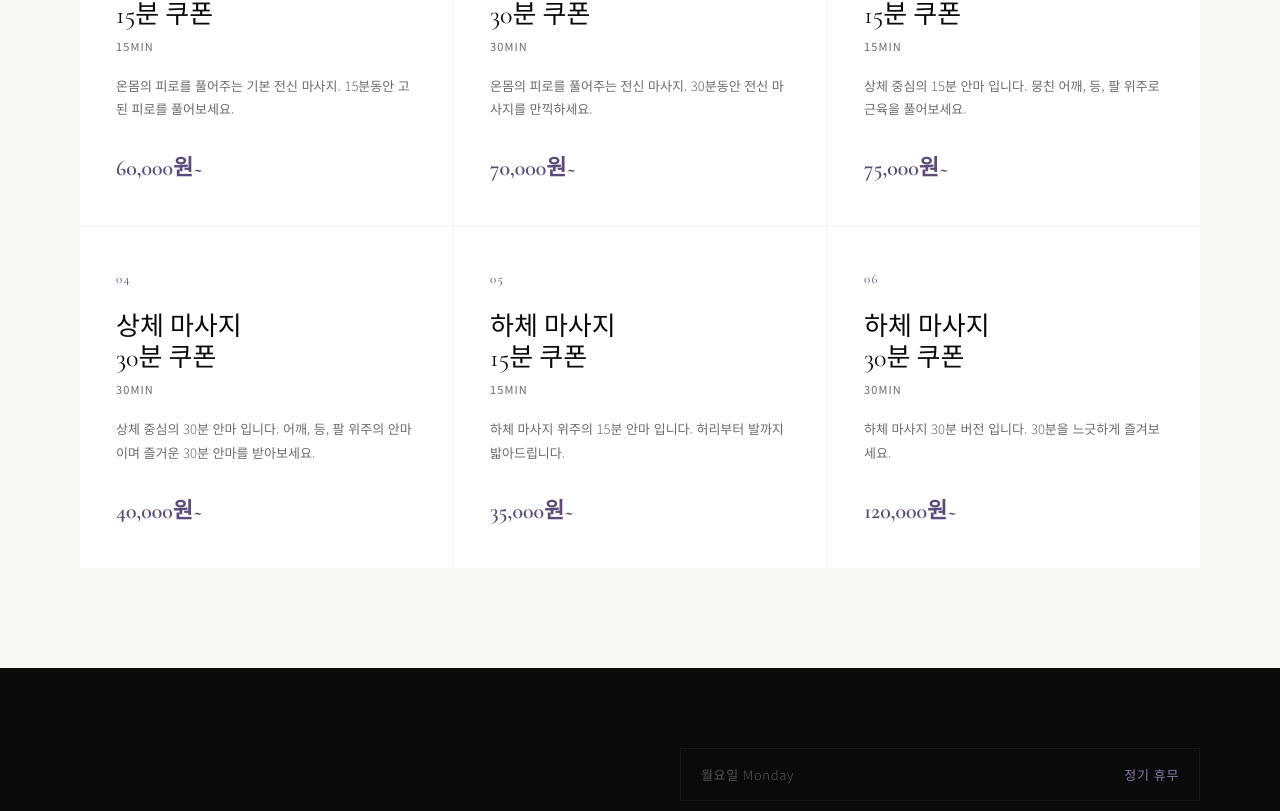
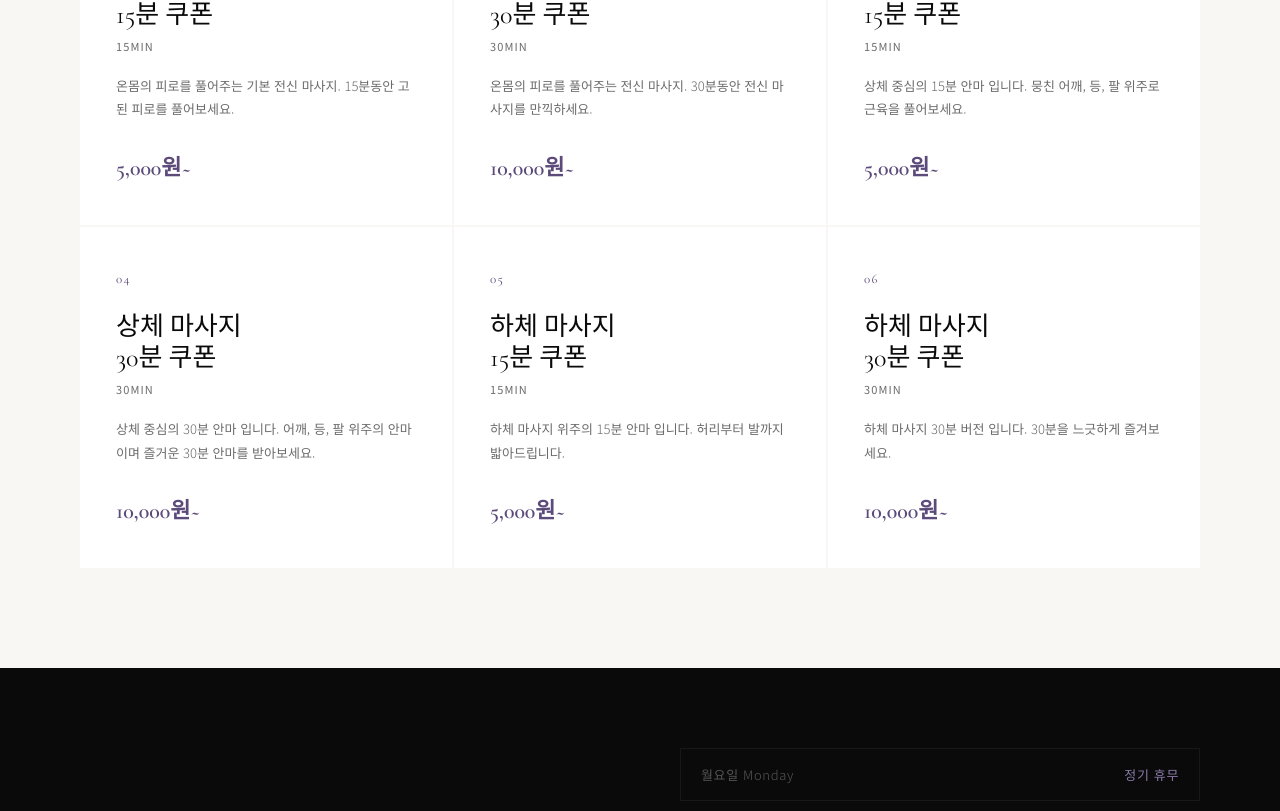
Before and after one commit to Dayeon25/L-agneau, a plain HTML site: page index.html in a window 1280 px wide. Shown: the part 1269-2080 px from the top of the page. Drawn offline with nearby package versions, Linux system fonts and the light colour scheme.

Commit message:
Add files via upload

```diff
--- a/index.html
+++ b/index.html
@@ -602,42 +602,42 @@
       <div class="service-name">전신 마사지<br>15분 쿠폰</div>
       <div class="service-duration">15min</div>
       <p class="service-desc">온몸의 피로를 풀어주는 기본 전신 마사지. 15분동안 고된 피로를 풀어보세요.</p>
-      <div class="service-price">60,000원~</div>
+      <div class="service-price">5,000원~</div>
     </div>
     <div class="service-card">
       <div class="service-num">02</div>
       <div class="service-name">전신 마사지<br>30분 쿠폰</div>
       <div class="service-duration">30min</div>
       <p class="service-desc">온몸의 피로를 풀어주는 전신 마사지. 30분동안 전신 마사지를 만끽하세요.</p>
-      <div class="service-price">70,000원~</div>
+      <div class="service-price">10,000원~</div>
     </div>
     <div class="service-card">
       <div class="service-num">03</div>
       <div class="service-name">상체 마사지<br>15분 쿠폰</div>
       <div class="service-duration">15min</div>
       <p class="service-desc">상체 중심의 15분 안마 입니다. 뭉친 어깨, 등, 팔 위주로 근육을 풀어보세요.</p>
-      <div class="service-price">75,000원~</div>
+      <div class="service-price">5,000원~</div>
     </div>
     <div class="service-card">
       <div class="service-num">04</div>
       <div class="service-name">상체 마사지<br>30분 쿠폰</div>
       <div class="service-duration">30min</div>
       <p class="service-desc">상체 중심의 30분 안마 입니다. 어깨, 등, 팔 위주의 안마이며 즐거운 30분 안마를 받아보세요.</p>
-      <div class="service-price">40,000원~</div>
+      <div class="service-price">10,000원~</div>
     </div>
     <div class="service-card">
       <div class="service-num">05</div>
       <div class="service-name">하체 마사지<br>15분 쿠폰</div>
       <div class="service-duration">15min</div>
       <p class="service-desc">하체 마사지 위주의 15분 안마 입니다. 허리부터 발까지 밟아드립니다.</p>
-      <div class="service-price">35,000원~</div>
+      <div class="service-price">5,000원~</div>
     </div>
     <div class="service-card">
       <div class="service-num">06</div>
       <div class="service-name">하체 마사지<br>30분 쿠폰</div>
       <div class="service-duration">30min</div>
       <p class="service-desc">하체 마사지 30분 버전 입니다. 30분을 느긋하게 즐겨보세요.</p>
-      <div class="service-price">120,000원~</div>
+      <div class="service-price">10,000원~</div>
     </div>
   </div>
 </section>
@@ -751,7 +751,7 @@
       간편하게 카카오톡 채널로 문의하시면<br>
       당일 영업 여부 및 예약을 도와드립니다.
     </p>
-    <a href="#" class="kakao-btn" onclick="alert('카카오톡 채널을 연결해 주세요 😊'); return false;">
+     </p><a href="https://open.kakao.com/o/swW4yGoi" target="_blank" class="kakao-chat-btn" title="카카오톡 상담하기">
       <span>💛</span>
       카카오 채널 바로가기
     </a>
```
